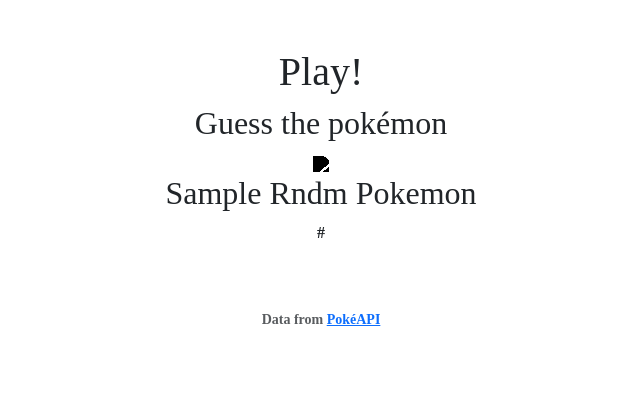
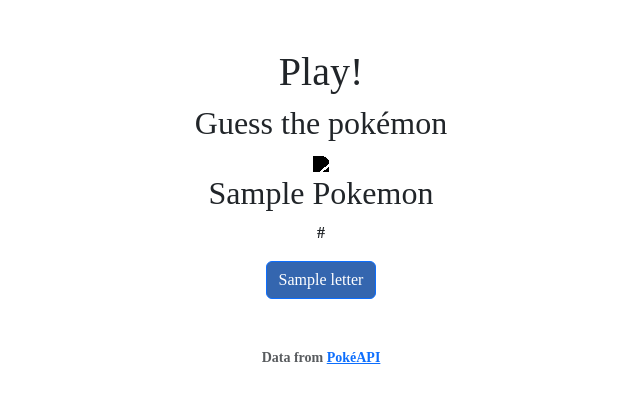
Before and after one commit to cristherRubio/pokemon_hangman, a Flask app: template templates/game.html in a window 1280 px wide. Shown: the part 63-466 px from the top of the page, without its empty margins (319-959 px from the left). Run offline with Flask 3, Linux system fonts and the light colour scheme; tables that the repository leaves empty hold one stand-in row (values such as "Sample post"); the template is opened without the code that fills it: values that come from a table or form of the project are taken from there, most other values are stand-ins (such as "Sample title", 1, 10 or a date in 2020).

Commit message:
feature/game

```diff
--- a/app.py
+++ b/app.py
@@ -1,4 +1,5 @@
 import helpers
+import string
 import re
 import random
 from flask import Flask, render_template, request, redirect, url_for, session, flash, get_flashed_messages
@@ -87,12 +88,72 @@
         flash('You need to log in first.', 'error')
         return redirect(url_for('login'))
 
-@app.route('/game')
+@app.route('/game', methods=['GET', 'POST'])
 def game():
-    all_pokemon = Pokemon.query.all()
-    rndm_pokemon = random.choice(all_pokemon)
-    print(rndm_pokemon.sprite_url)
-    return render_template('game.html', rndm_pokemon=rndm_pokemon)
+
+    if 'rndm_pokemon_id' not in session or request.method == 'GET':
+        reset_game()
+        all_pokemon = Pokemon.query.all()
+        rndm_pokemon = random.choice(all_pokemon)
+        session['rndm_pokemon_id'] = rndm_pokemon.id
+        session['letters'] = list(string.ascii_uppercase)
+        session['guessed_chars'] = []
+        session['attempts'] = (len(rndm_pokemon.name.upper()) // 2) - 1
+    else:
+        rndm_pokemon_id = session['rndm_pokemon_id']
+        rndm_pokemon = Pokemon.query.get(rndm_pokemon_id)
+
+    """ all_pokemon = Pokemon.query.all()
+    rndm_pokemon = random.choice(all_pokemon) """
+
+    # Hangman mechanic
+    pokemon_name = rndm_pokemon.name.upper()
+    guessed_chars = session.get('guessed_chars', [])
+    letters = session.get('letters', list(string.ascii_uppercase))
+    attempts = (len(pokemon_name) // 2) - 1
+    if attempts < 1:
+        attempts = 2
+
+    regex_sub = '_' * len(pokemon_name)  # Default value for regex_sub (ChatGPT)
+
+    if request.method == 'POST':
+        if attempts < 0:
+            reset_game()
+            return redirect(url_for('game'))
+            # Render template or pop up to play again
+
+        regex = r'[^ '+ "".join(guessed_chars) + r']'  # Dynamic regex list (ChatGPT)
+        regex_sub = re.sub(regex, '_', pokemon_name)
+        if regex_sub == pokemon_name:
+            # If user add to collection PokemonMaster
+            # Render template or pop up to play again
+            ...
+
+        letter = request.form.get('guess').upper()
+        if letter in pokemon_name:
+            guessed_chars.append(letter)
+        else:
+            attempts -= 1
+
+        if letter in letters:
+            letters.remove(letter)
+
+    session['letters'] = letters
+    session['guessed_chars'] = guessed_chars
+
+    return render_template(
+        'game.html',
+        rndm_pokemon=rndm_pokemon,
+        masked_word=regex_sub,
+        letters=letters,
+        attempts=attempts
+    )
+
+def reset_game():
+    session.pop('rndm_pokemon_id', None)
+    session.pop('letters', None)
+    session.pop('guessed_chars', None)
+    session.pop('attempts', None)
 
 if __name__ == '__main__':
     app.run(debug=True)
--- a/scripts/hangman.py
+++ b/scripts/hangman.py
@@ -11,7 +11,6 @@
 
 WORDS = ['Hola', 'Pikachu', 'Bulbasur']
 
-sucess = False
 pokemon = random.choice(WORDS).upper()
 guessed_chars = []
 attempts = (len(pokemon) // 2) - 1
--- a/static/styles.css
+++ b/static/styles.css
@@ -15,3 +15,10 @@
     background-color: #3466af !important; /* Change the hover color if desired */
     color: white !important;
 }
+
+.letter-button {
+    margin: 5px;
+    padding: 10px 15px;
+    font-size: 16px;
+    cursor: pointer;
+}
--- a/templates/game.html
+++ b/templates/game.html
@@ -10,4 +10,15 @@
     <img src="{{ rndm_pokemon.sprite_url }}" width="300px" style="image-rendering: pixelated; filter: brightness(0.00)">
     <h2>{{ rndm_pokemon.name.title() }}</h2>
     <p>{{ rndm_pokemon.end_url.title() }}</p>
+
+    <div id="attempts"></div>
+    <div>
+        {% for letter in letters %}
+            <form action="/game" method="POST" style="display: inline;">
+                <input type="hidden" name="guess" value="{{ letter }}">
+                <button type="submit" class="btn btn-primary">{{ letter }}</button>
+            </form>
+        {% endfor %}
+    </div>
+
 {% endblock %}
```
Also changed, not shown: README.md, scripts/INIT_pokemon_populate.py (renamed from INIT_pokemon_populate.py).
